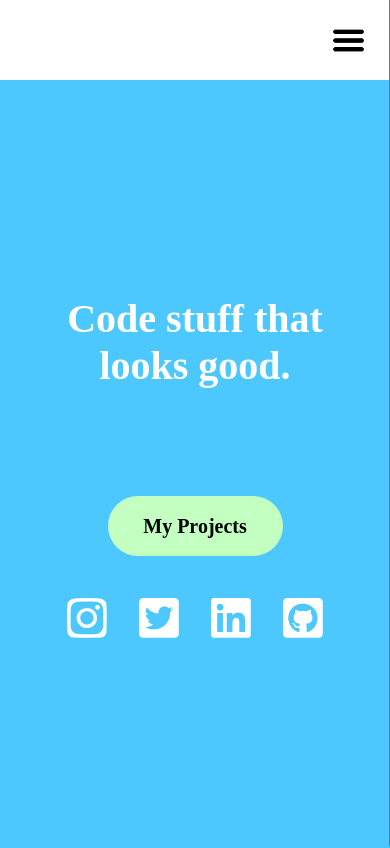
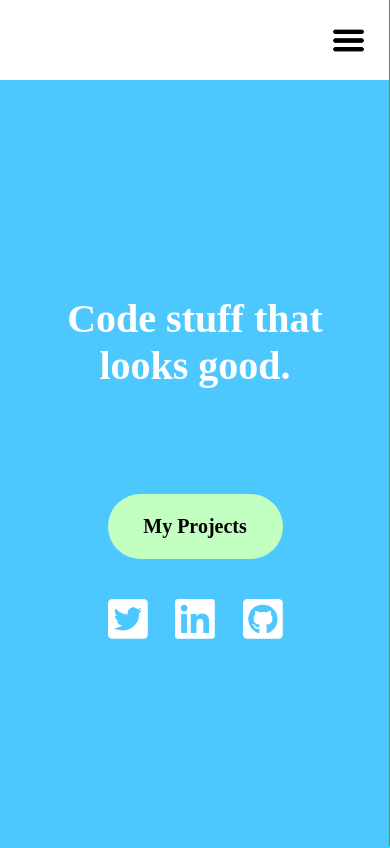
Before and after one commit to anfornee/my-portfolio, a React (Create React App) app: page / in a window 390 px wide. Shown: the top 848 px of the page. Built offline with nearby package versions, Linux system fonts and the light colour scheme.

Commit message:
Few minor fixes

```diff
--- a/src/App.css
+++ b/src/App.css
@@ -147,7 +147,7 @@ a:hover {
 }
 
 .icon-container {
-    width: 257px;
+    width: 175px;
     display: flex;
     justify-content: space-between;
 }
@@ -456,7 +456,7 @@ textarea {
 .footer-icon-container {
     position: relative;
     top: 3em;
-    width: 257px;
+    width: 175px;
 }
 
 .footer-scroll-icon {
@@ -491,6 +491,20 @@ textarea {
     }
     .hero-title {
         margin-bottom: 5em;
+    }
+    .projects-btn {
+        margin-top: 0px;
+        margin-bottom: 40px;
+        background: #C3FFC1;
+        width: 175px;
+        min-height: 65px;
+        display: flex;
+        justify-content: center;
+        align-items: center;
+        font-size: 1.25em;
+        font-weight: bold;
+        color: black;
+        border-radius: 45px;
     }
     .icon-container {
         margin-top: 0em;
--- a/src/Components/Icons/Icons.js
+++ b/src/Components/Icons/Icons.js
@@ -1,13 +1,13 @@
 import React from 'react';
 
 import github from '../../assets/images/github-icon.png';
-import instagram from '../../assets/images/instagram-icon.png';
+// import instagram from '../../assets/images/instagram-icon.png';
 import linkedin from '../../assets/images/linkedin-icon.png';
 import twitter from '../../assets/images/twitter-icon.png';
 
 const Icons = () => (
     <div className="icon-container">
-        <a href="https://www.instagram.com/anthonypereiramusic"><img src={instagram} alt="instagram" /></a>
+        {/* <a href="https://www.instagram.com/anthonypereiramusic"><img src={instagram} alt="instagram" /></a> */}
         <a href="https://twitter.com/THEanfornee"><img src={twitter} alt="twitter" /></a>
         <a href="https://www.linkedin.com/in/anthony-luis-pereira/"><img src={linkedin} alt="linkedin" /></a>
         <a href="https://github.com/anfornee"><img src={github} alt="github" /></a>
```
